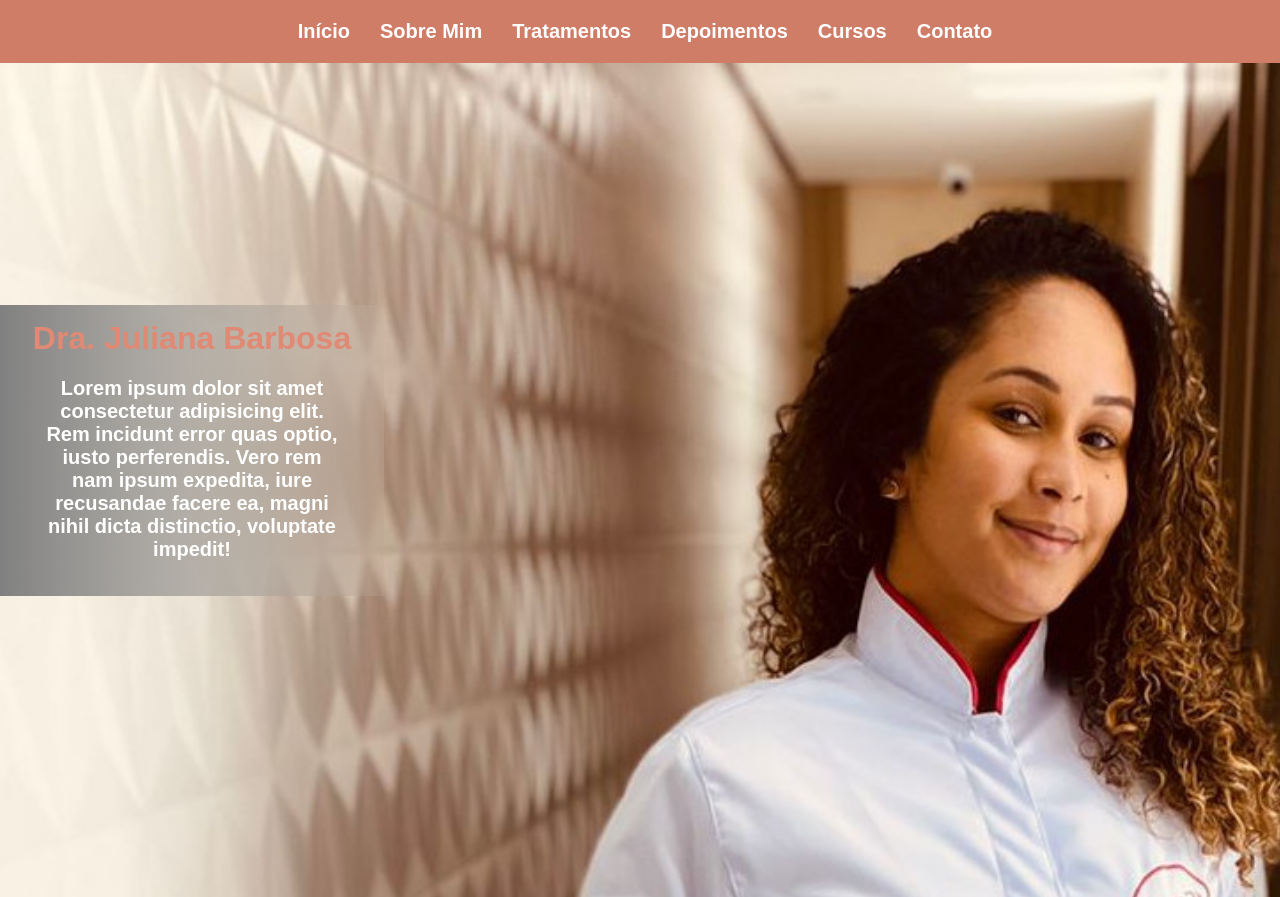
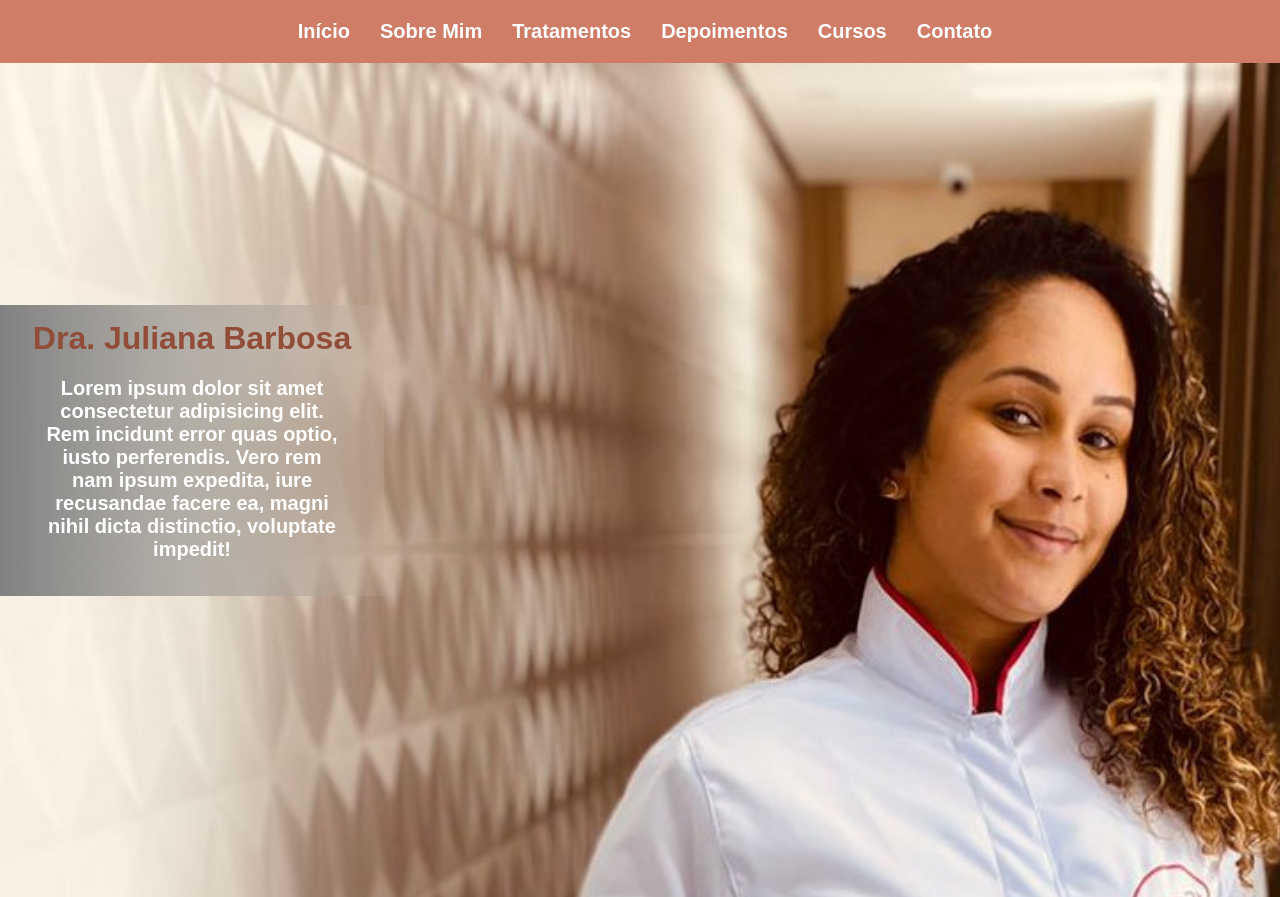
Before and after one commit to rodrigobarros2802/fisiojuliana, a plain HTML site: page index.html in a window 1280 px wide. Shown: the top 897 px of the page. Drawn offline with Linux system fonts and the light colour scheme.

```diff
--- a/style.css
+++ b/style.css
@@ -88,7 +88,7 @@ body {
 }
 
 .glass-texto h1 {
-    color: #e08974;
+    color: #924d39;
     font-weight: bold;
     text-align: center;
 }
```
Also changed, not shown: imagens/print1.png (added), imagens/print2.png (added), imagens/print3.png (added), imagens/print4.png (added).
